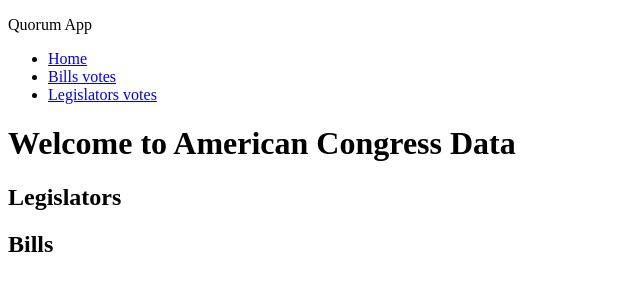
After one commit to fernandohtr/quorum-interview, a Django app: page /congress/ in a window 1280 px wide. The commit adds this page. Shown: the top 300 px of the page, without its empty margins (0-640 px from the left). Run offline with Django 5.2, Linux system fonts and the light colour scheme; data that the repository does not hold is empty.

Commit message:
feat: list all legislators and bills on the main page

```diff
--- a/src/config/templates/includes/navbar.html
+++ b/src/config/templates/includes/navbar.html
@@ -1,5 +1,8 @@
 <p>Quorum App</p>
 <ul>
+  <li>
+    <a href="{% url 'index' %}">Home</a>
+  </li>
   <li>
     <a href="{% url 'bill_vote_result' %}">Bills votes</a>
   </li>
--- /dev/null
+++ b/src/congress/templates/congress/index.html
@@ -0,0 +1,30 @@
+{% extends "base.html" %}
+
+{% block main %}
+<h1>Welcome to American Congress Data</h1>
+
+<div class="legislators">
+  <h2>Legislators</h2>
+
+  <ul>
+    {% for l in legislators %}
+      <li>
+        {{ l.name }}
+      </li>
+    {% endfor %}
+  </ul>
+</div>
+
+<div class="bills">
+  <h2>Bills</h2>
+
+  <ul>
+    {% for b in bills %}
+      <li>
+        {{ b.title }}
+      </li>
+    {% endfor %}
+  </ul>
+</div>
+
+{% endblock %}
--- a/src/congress/urls.py
+++ b/src/congress/urls.py
@@ -3,6 +3,7 @@ from django.urls import path
 from congress import views
 
 urlpatterns = [
+    path("", views.ListLegislatorsAndBillsView.as_view(), name="index"),
     path("legislators/votes/", views.ListLegislatorsVoteView.as_view(), name="legislator_vote_result"),
     path("bills/votes/", views.ListBillsVoteView.as_view(), name="bill_vote_result"),
 ]
--- a/src/congress/views.py
+++ b/src/congress/views.py
@@ -72,3 +72,15 @@ class ListBillsVoteView(ListView):
         context["form"] = BillVoteResultForm()
 
         return context
+
+
+class ListLegislatorsAndBillsView(ListView):
+    template_name = "congress/index.html"
+    model = Legislator
+    context_object_name = "legislators"
+
+    def get_context_data(self, **kwargs):
+        context = super().get_context_data(**kwargs)
+        context["bills"] = Bill.objects.all()
+
+        return context
```
